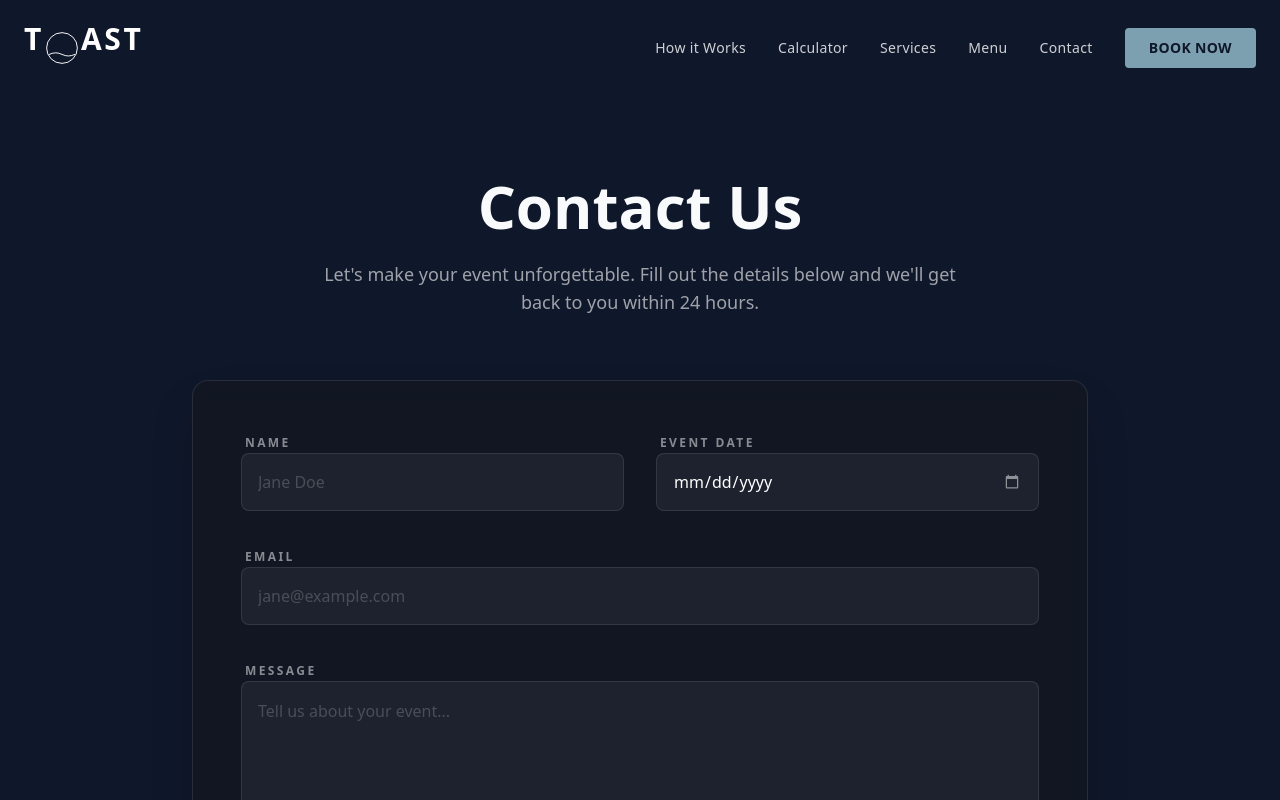
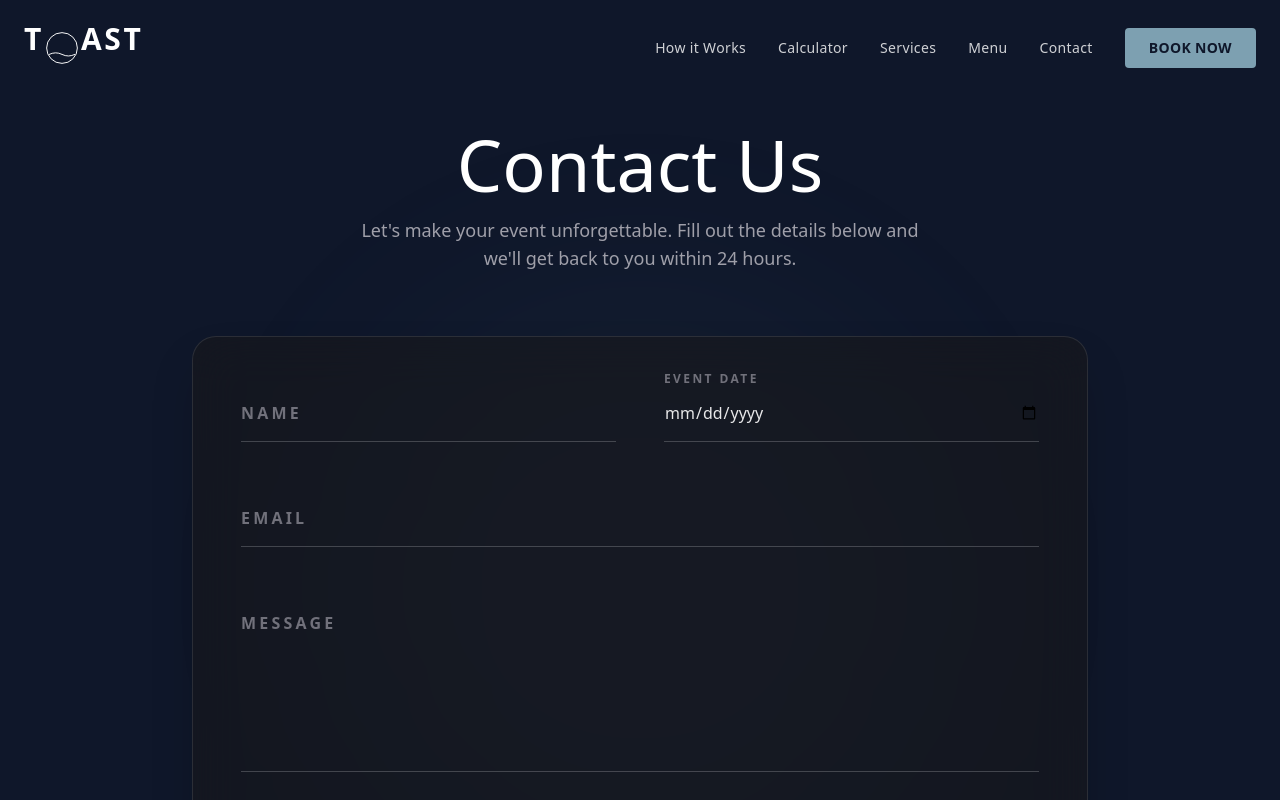
Before and after one commit to sunsetsacoustic/ToastWebsite, a Next.js app: page /contact in a window 1280 px wide. Shown: the top 800 px of the page. Built offline with nearby package versions, Linux system fonts and the light colour scheme; a web font is replaced by a local one.

Commit message:
Update: Apply glassmorphism redesign to contact page

```diff
--- a/app/contact/page.tsx
+++ b/app/contact/page.tsx
@@ -4,7 +4,7 @@ import { useState, useEffect, Suspense } from "react";
 import { useSearchParams } from "next/navigation";
 import Navbar from "@/components/Navbar";
 import Footer from "@/components/Footer";
-import { CheckCircle2, Send, Loader2 } from "lucide-react";
+import { CheckCircle2, ArrowRight, Loader2 } from "lucide-react";
 
 function ContactForm() {
     const searchParams = useSearchParams();
@@ -39,74 +39,108 @@ function ContactForm() {
     };
 
     return (
-        <main className="min-h-screen bg-brand-dark text-white selection:bg-brand-gold selection:text-brand-dark pt-24">
+        <main className="min-h-screen bg-brand-dark text-white selection:bg-brand-gold selection:text-brand-dark pt-32 pb-20 relative overflow-hidden">
+            {/* Background Decoration */}
+            <div className="absolute top-0 left-0 w-full h-full bg-[radial-gradient(circle_at_top,_var(--tw-gradient-stops))] from-brand-primary/10 via-brand-dark to-brand-dark opacity-50 pointer-events-none" />
+            <div className="absolute top-1/2 left-1/2 -translate-x-1/2 -translate-y-1/2 w-[600px] h-[600px] bg-brand-primary/5 rounded-full blur-[100px] pointer-events-none" />
+
             <Navbar />
 
-            <section className="container mx-auto px-6 py-20 relative z-10">
+            <section className="container mx-auto px-6 relative z-10">
                 <div className="max-w-4xl mx-auto">
 
-                    <div className="text-center mb-16">
-                        <h1 className="text-5xl md:text-6xl font-display font-bold text-brand-cream mb-6">Contact Us</h1>
-                        <p className="text-white/60 text-lg font-light max-w-2xl mx-auto">
+                    <div className="text-center mb-16 space-y-4">
+                        <h1 className="text-5xl md:text-7xl font-serif text-white">Contact Us</h1>
+                        <p className="text-zinc-400 text-lg font-light max-w-xl mx-auto">
                             Let's make your event unforgettable. Fill out the details below and we'll get back to you within 24 hours.
                         </p>
                     </div>
 
-                    <div className="bg-zinc-900/40 backdrop-blur-md border border-white/10 rounded-2xl p-8 md:p-12 shadow-2xl relative overflow-hidden">
+                    <div className="bg-zinc-900/60 backdrop-blur-xl border border-white/10 rounded-3xl p-8 md:p-12 shadow-2xl relative overflow-hidden">
 
                         {hasParams && (
-                            <div className="bg-brand-primary/10 border border-brand-primary/20 rounded-lg p-4 mb-8 flex items-center gap-3 text-brand-primary animate-in fade-in slide-in-from-top-4 duration-500">
-                                <CheckCircle2 size={20} />
-                                <span className="font-bold text-sm tracking-wide uppercase">Party Details Loaded</span>
+                            <div className="bg-brand-primary/10 border-l-2 border-brand-primary p-4 mb-12 flex items-start gap-4 animate-in fade-in slide-in-from-top-4 duration-500 rounded-r-lg">
+                                <CheckCircle2 size={24} className="text-brand-primary shrink-0 mt-0.5" />
+                                <div>
+                                    <h3 className="font-bold text-brand-primary uppercase tracking-widest text-xs mb-1">Quote Details Loaded</h3>
+                                    <p className="text-zinc-300 text-sm font-light">
+                                        We've pre-filled the message with your calculator results. Feel free to add more details!
+                                    </p>
+                                </div>
                             </div>
                         )}
 
-                        <form onSubmit={handleSubmit} className="space-y-8">
-                            <div className="grid md:grid-cols-2 gap-8">
-                                <div className="space-y-3">
-                                    <label className="text-xs uppercase font-bold text-white/50 tracking-[0.2em] ml-1">Name</label>
+                        <form onSubmit={handleSubmit} className="space-y-12">
+                            <div className="grid md:grid-cols-2 gap-12">
+                                <div className="relative group">
                                     <input
                                         type="text"
+                                        id="name"
                                         required
-                                        className="w-full bg-white/5 border border-white/10 rounded-lg p-4 text-white placeholder:text-white/20 focus:outline-none focus:border-brand-primary focus:bg-white/10 transition-all"
-                                        placeholder="Jane Doe"
+                                        className="peer w-full bg-transparent border-b border-white/20 py-4 text-white focus:outline-none focus:border-white transition-colors placeholder-transparent"
+                                        placeholder="Name"
                                     />
+                                    <label
+                                        htmlFor="name"
+                                        className="absolute left-0 -top-3.5 text-xs font-bold uppercase tracking-[0.2em] text-zinc-500 peer-placeholder-shown:text-base peer-placeholder-shown:text-zinc-500 peer-placeholder-shown:top-4 transition-all peer-focus:-top-3.5 peer-focus:text-xs peer-focus:text-white"
+                                    >
+                                        Name
+                                    </label>
                                 </div>
-                                <div className="space-y-3">
-                                    <label className="text-xs uppercase font-bold text-white/50 tracking-[0.2em] ml-1">Event Date</label>
+                                <div className="relative group">
                                     <input
                                         type="date"
-                                        className="w-full bg-white/5 border border-white/10 rounded-lg p-4 text-white placeholder:text-white/20 focus:outline-none focus:border-brand-primary focus:bg-white/10 transition-all [&::-webkit-calendar-picker-indicator]:invert [&::-webkit-calendar-picker-indicator]:opacity-50 [&::-webkit-calendar-picker-indicator]:hover:opacity-100"
+                                        id="date"
+                                        className="peer w-full bg-transparent border-b border-white/20 py-4 text-white/90 focus:outline-none focus:border-white transition-colors"
                                     />
+                                    <label
+                                        htmlFor="date"
+                                        className="absolute left-0 -top-3.5 text-xs font-bold uppercase tracking-[0.2em] text-zinc-500"
+                                    >
+                                        Event Date
+                                    </label>
                                 </div>
                             </div>
 
-                            <div className="space-y-3">
-                                <label className="text-xs uppercase font-bold text-white/50 tracking-[0.2em] ml-1">Email</label>
+                            <div className="relative group">
                                 <input
                                     type="email"
+                                    id="email"
                                     required
-                                    className="w-full bg-white/5 border border-white/10 rounded-lg p-4 text-white placeholder:text-white/20 focus:outline-none focus:border-brand-primary focus:bg-white/10 transition-all"
-                                    placeholder="jane@example.com"
+                                    className="peer w-full bg-transparent border-b border-white/20 py-4 text-white focus:outline-none focus:border-white transition-colors placeholder-transparent"
+                                    placeholder="Email"
+                                    defaultValue={""}
                                 />
+                                <label
+                                    htmlFor="email"
+                                    className="absolute left-0 -top-3.5 text-xs font-bold uppercase tracking-[0.2em] text-zinc-500 peer-placeholder-shown:text-base peer-placeholder-shown:text-zinc-500 peer-placeholder-shown:top-4 transition-all peer-focus:-top-3.5 peer-focus:text-xs peer-focus:text-white"
+                                >
+                                    Email
+                                </label>
                             </div>
 
-                            <div className="space-y-3">
-                                <label className="text-xs uppercase font-bold text-white/50 tracking-[0.2em] ml-1">Message</label>
+                            <div className="relative group">
                                 <textarea
+                                    id="message"
                                     rows={6}
                                     required
                                     value={message}
                                     onChange={(e) => setMessage(e.target.value)}
-                                    className="w-full bg-white/5 border border-white/10 rounded-lg p-4 text-white placeholder:text-white/20 focus:outline-none focus:border-brand-primary focus:bg-white/10 transition-all leading-relaxed"
-                                    placeholder="Tell us about your event..."
+                                    className="peer w-full bg-transparent border-b border-white/20 py-4 text-white focus:outline-none focus:border-white transition-colors resize-none placeholder-transparent"
+                                    placeholder="Message"
                                 />
+                                <label
+                                    htmlFor="message"
+                                    className="absolute left-0 -top-3.5 text-xs font-bold uppercase tracking-[0.2em] text-zinc-500 peer-placeholder-shown:text-base peer-placeholder-shown:text-zinc-500 peer-placeholder-shown:top-4 transition-all peer-focus:-top-3.5 peer-focus:text-xs peer-focus:text-white"
+                                >
+                                    Message
+                                </label>
                             </div>
 
                             <button
                                 type="submit"
                                 disabled={isLoading}
-                                className="w-full bg-brand-primary text-brand-dark font-bold py-5 rounded-lg uppercase tracking-[0.2em] hover:bg-white hover:text-black transition-all flex items-center justify-center gap-3 disabled:opacity-70 disabled:cursor-not-allowed group"
+                                className="w-full bg-white text-black font-bold py-5 rounded-xl uppercase tracking-widest hover:-translate-y-1 hover:shadow-lg transition-all duration-300 flex items-center justify-center gap-4 disabled:opacity-70 disabled:cursor-not-allowed group"
                             >
                                 {isLoading ? (
                                     <>
@@ -116,7 +150,7 @@ function ContactForm() {
                                 ) : (
                                     <>
                                         Send Inquiry
-                                        <Send size={18} className="group-hover:translate-x-1 transition-transform" />
+                                        <ArrowRight size={20} className="group-hover:translate-x-1 transition-transform" />
                                     </>
                                 )}
                             </button>
```
